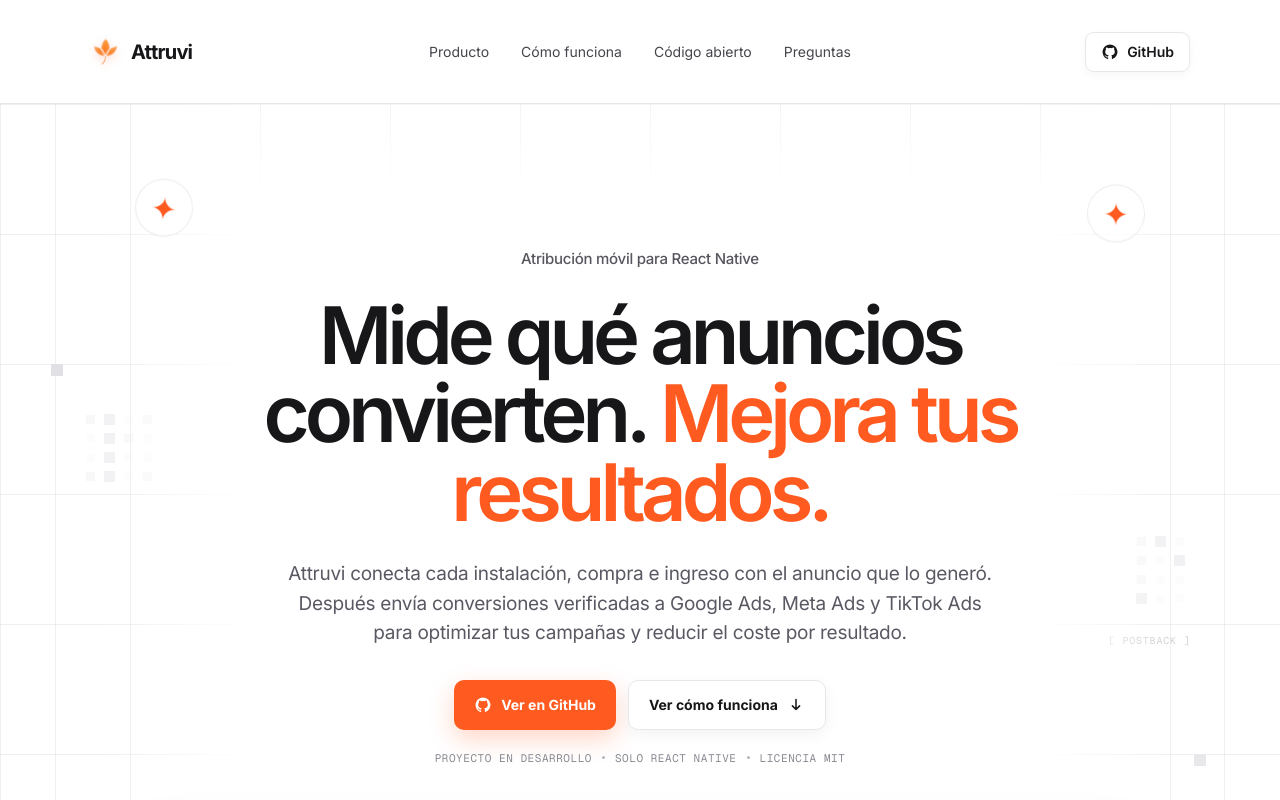
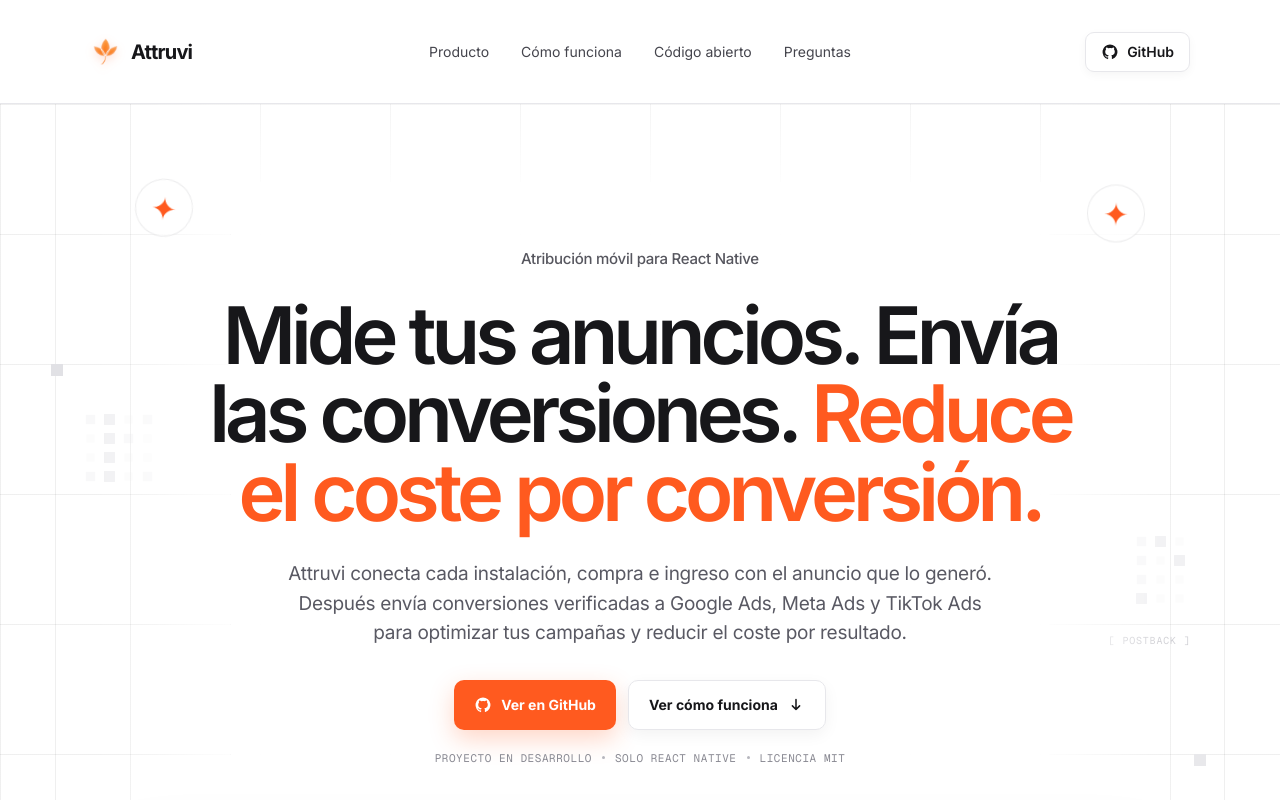
Before and after one commit to davidtrotonda/attruvi, a Next.js app: page / in a window 1280 px wide. Shown: the top 800 px of the page. Built offline with nearby package versions, Linux system fonts and the light colour scheme; no server answers.

Commit message:
feat: update hero conversion message

```diff
--- a/src/app/page.tsx
+++ b/src/app/page.tsx
@@ -104,8 +104,8 @@
             Atribución móvil para React Native
           </p>
           <h1 className="reveal reveal-2">
-            Mide qué anuncios convierten.
-            <span> Mejora tus resultados.</span>
+            Mide tus anuncios. Envía las conversiones.
+            <span> Reduce el coste por conversión.</span>
           </h1>
           <p className="hero-copy reveal reveal-3">
             Attruvi conecta cada instalación, compra e ingreso con el anuncio que
```
